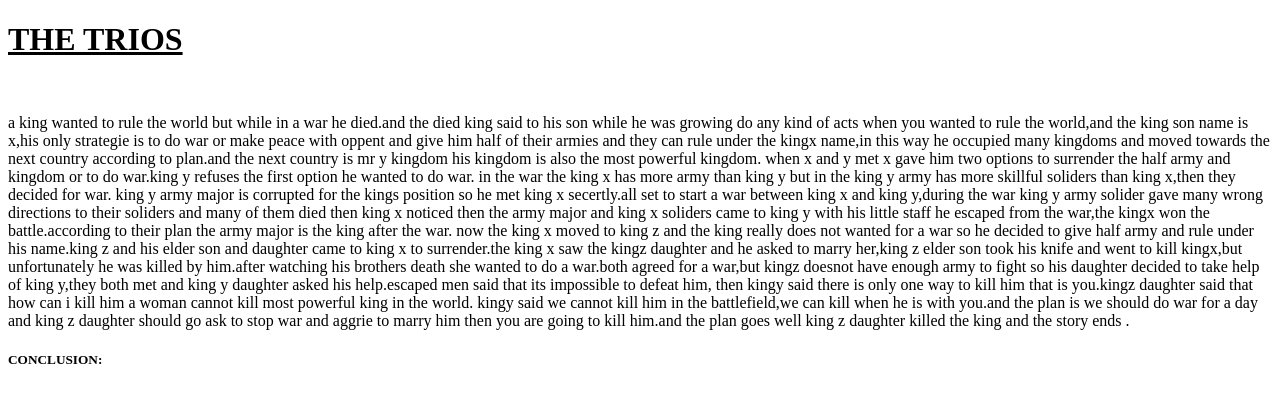
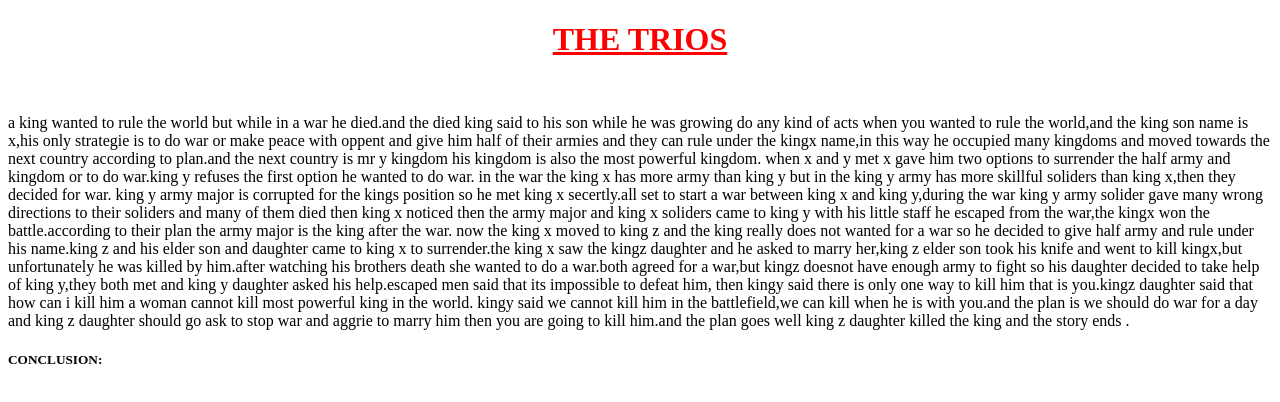
Before and after one commit to vishnusai399/WTCLASS, a plain HTML site: page mystory.html in a window 1280 px wide. Drawn offline with Linux system fonts and the light colour scheme.

Commit message:
Update mystory.html

```diff
--- a/mystory.html
+++ b/mystory.html
@@ -4,7 +4,7 @@
 <title>THE TRIOS</title>
 </head>
 <body>
- <h1 style="font-color:RED;" ><u> THE TRIOS</u></h1>
+ <h1 style="color: red;text-align:center;"><u>THE TRIOS</u></h1>
  </br>
 <p>a king wanted to rule the world but while in a war he died.and the died king said to his son while he was growing do any
 kind of acts when you wanted to rule the world,and the king son name is x,his only strategie is to do war or make peace
```
